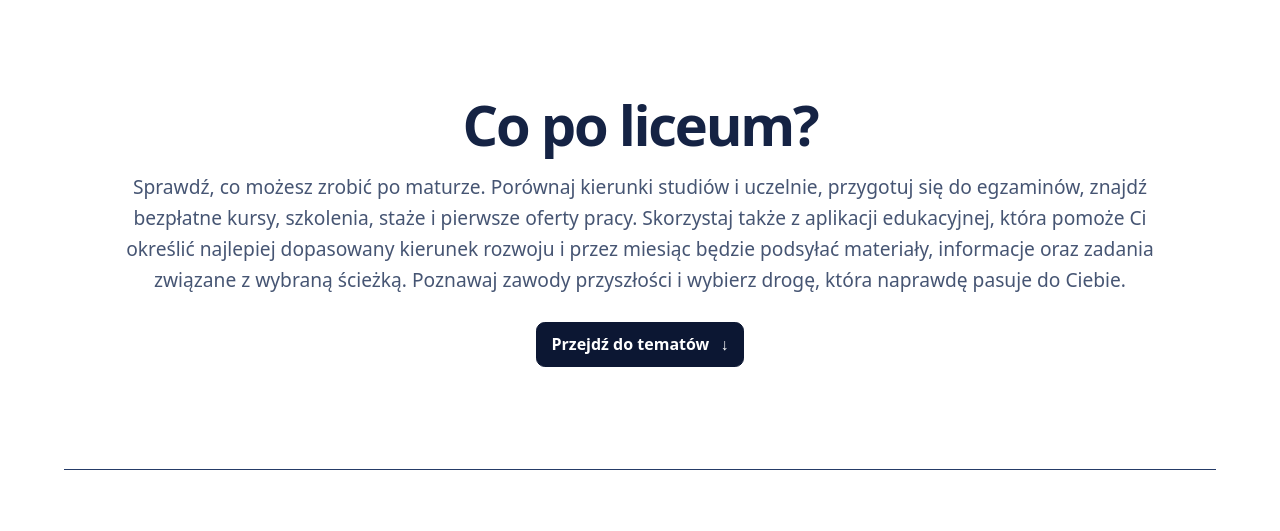
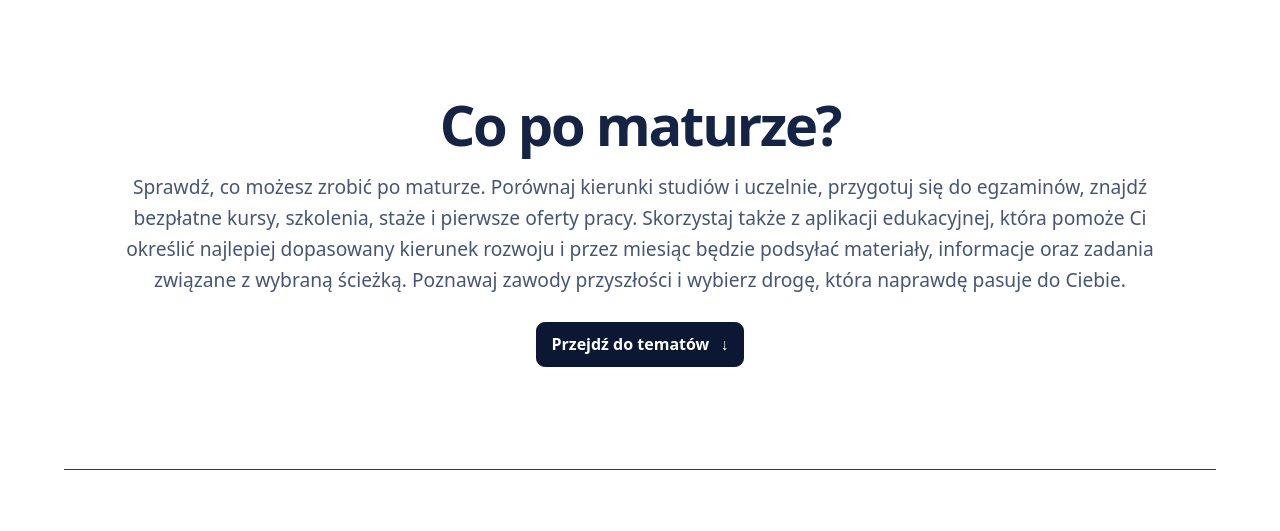
Before and after one commit to Balizar5/JazdaProbna, a plain HTML site: page index.html in a window 1280 px wide. Shown: the part 259-790 px from the top of the page. Drawn offline with Linux system fonts and the light colour scheme.

Commit message:
Zmień nagłówek na Co po maturze?

```diff
--- a/index.html
+++ b/index.html
@@ -24,7 +24,7 @@
 
   <main class="container">
     <section class="hero" aria-labelledby="title">
-      <h1 id="title">Co po liceum?</h1>
+      <h1 id="title">Co po maturze?</h1>
       <p>Sprawdź, co możesz zrobić po maturze. Porównaj kierunki studiów i uczelnie, przygotuj się do egzaminów, znajdź bezpłatne kursy, szkolenia, staże i pierwsze oferty pracy. Skorzystaj także z aplikacji edukacyjnej, która pomoże Ci określić najlepiej dopasowany kierunek rozwoju i przez miesiąc będzie podsyłać materiały, informacje oraz zadania związane z wybraną ścieżką. Poznawaj zawody przyszłości i wybierz drogę, która naprawdę pasuje do Ciebie.</p>
       <a class="action" href="#tematy">Przejdź do tematów <span aria-hidden="true">↓</span></a>
     </section>
```
